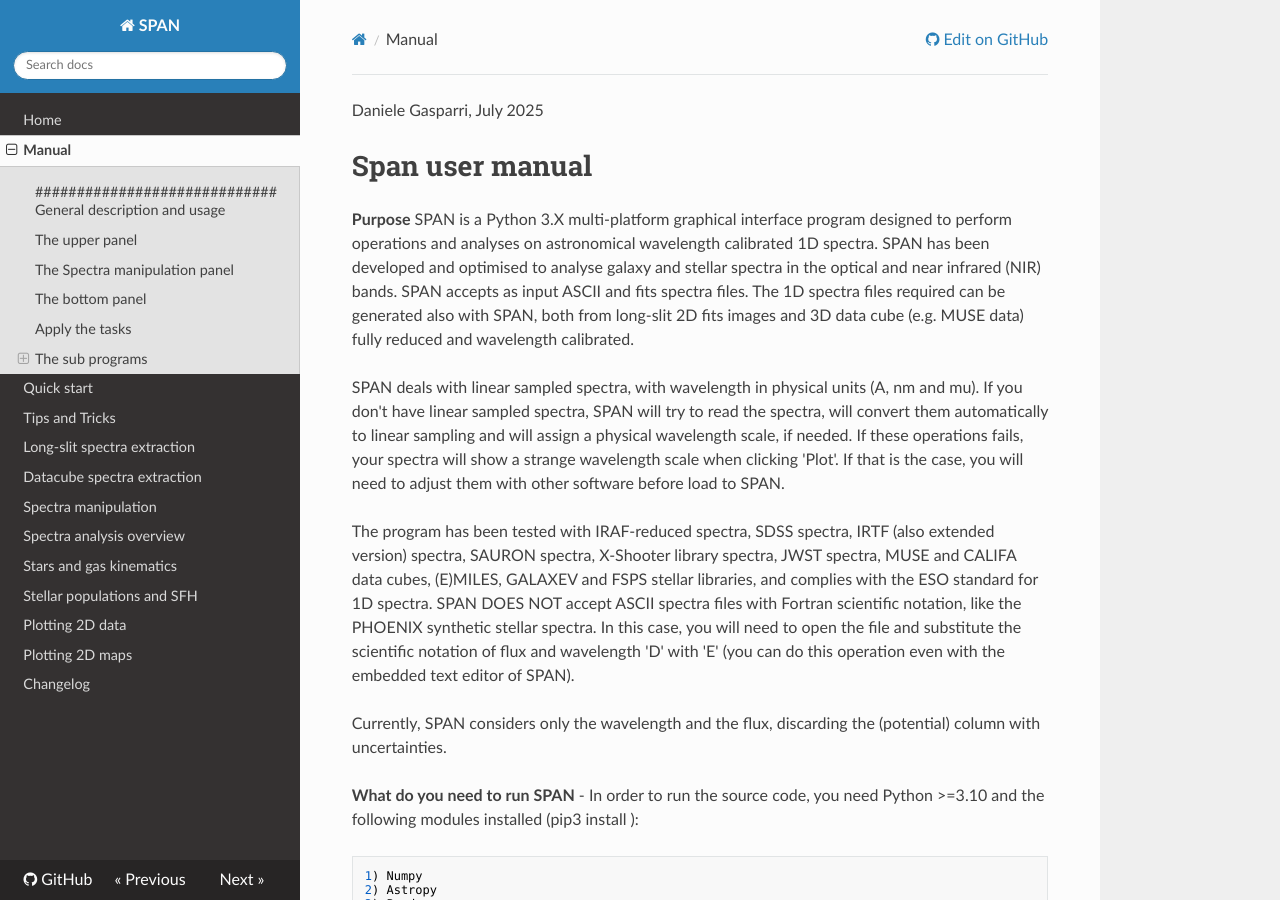
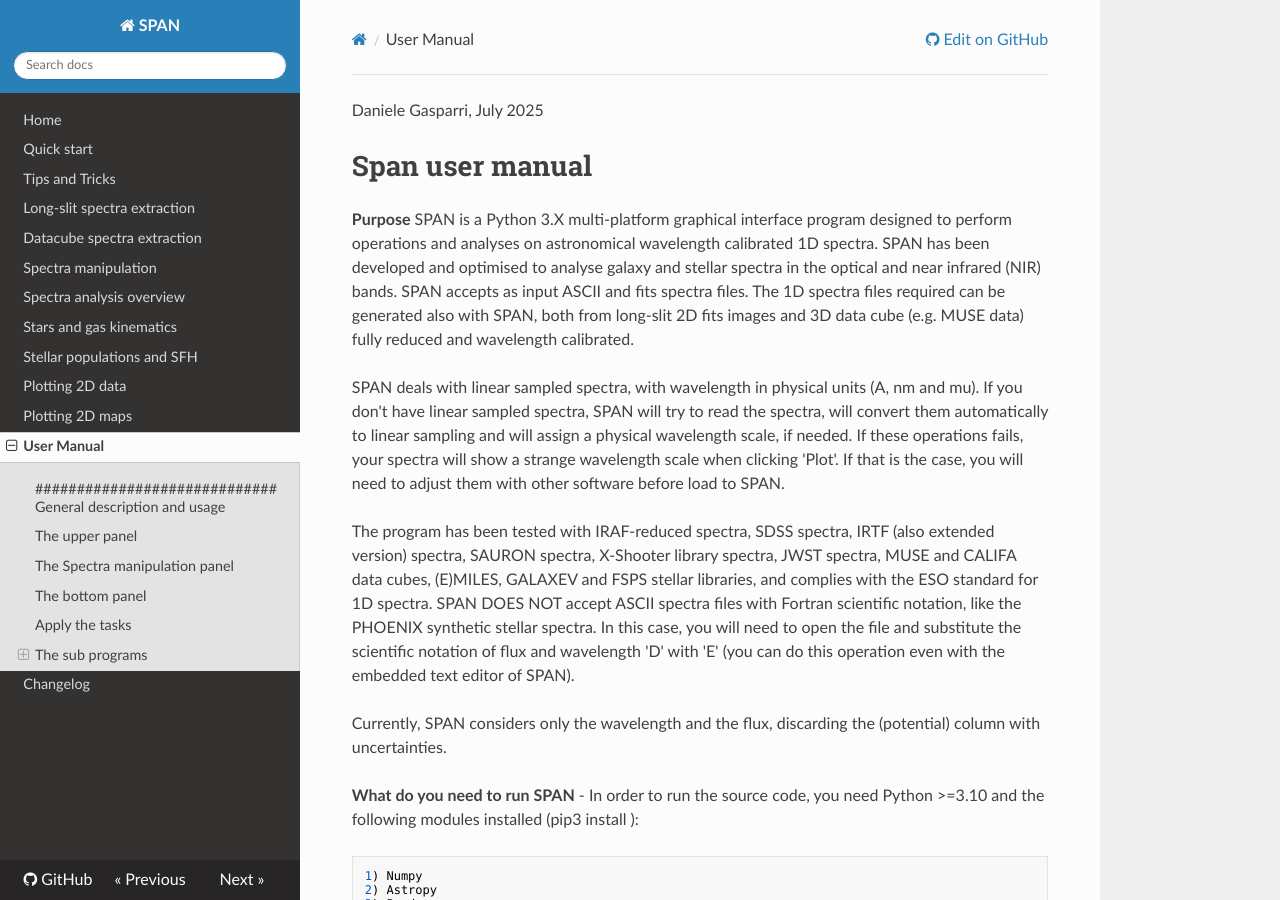
Before and after one commit to danielegasparri/span-gui, an MkDocs documentation site: the page built from docs/manual.md, in a window 1280 px wide and 900 px high. Built offline with MkDocs 1.6.1, drawn with Linux system fonts in a browser that asks for light colours; nearby versions of some CDN libraries; some of the changed lines change nothing that is shown.

Commit message:
Add files via upload

```diff
--- a/mkdocs.yml
+++ b/mkdocs.yml
@@ -5,7 +5,6 @@ theme:
   name: readthedocs
 nav:
   - Home: index.md
-  - Manual: manual.md
   - Quick start: quick_start.md
   - Tips and Tricks: tips_and_tricks.md
   - Long-slit spectra extraction: long-slit_extraction.md
@@ -16,4 +15,5 @@ nav:
   - Stellar populations and SFH: stellar_populations_and_SFH.md
   - Plotting 2D data: plot_data.md
   - Plotting 2D maps: plot_maps.md
+  - User Manual: manual.md
   - Changelog: changelog.md
```
